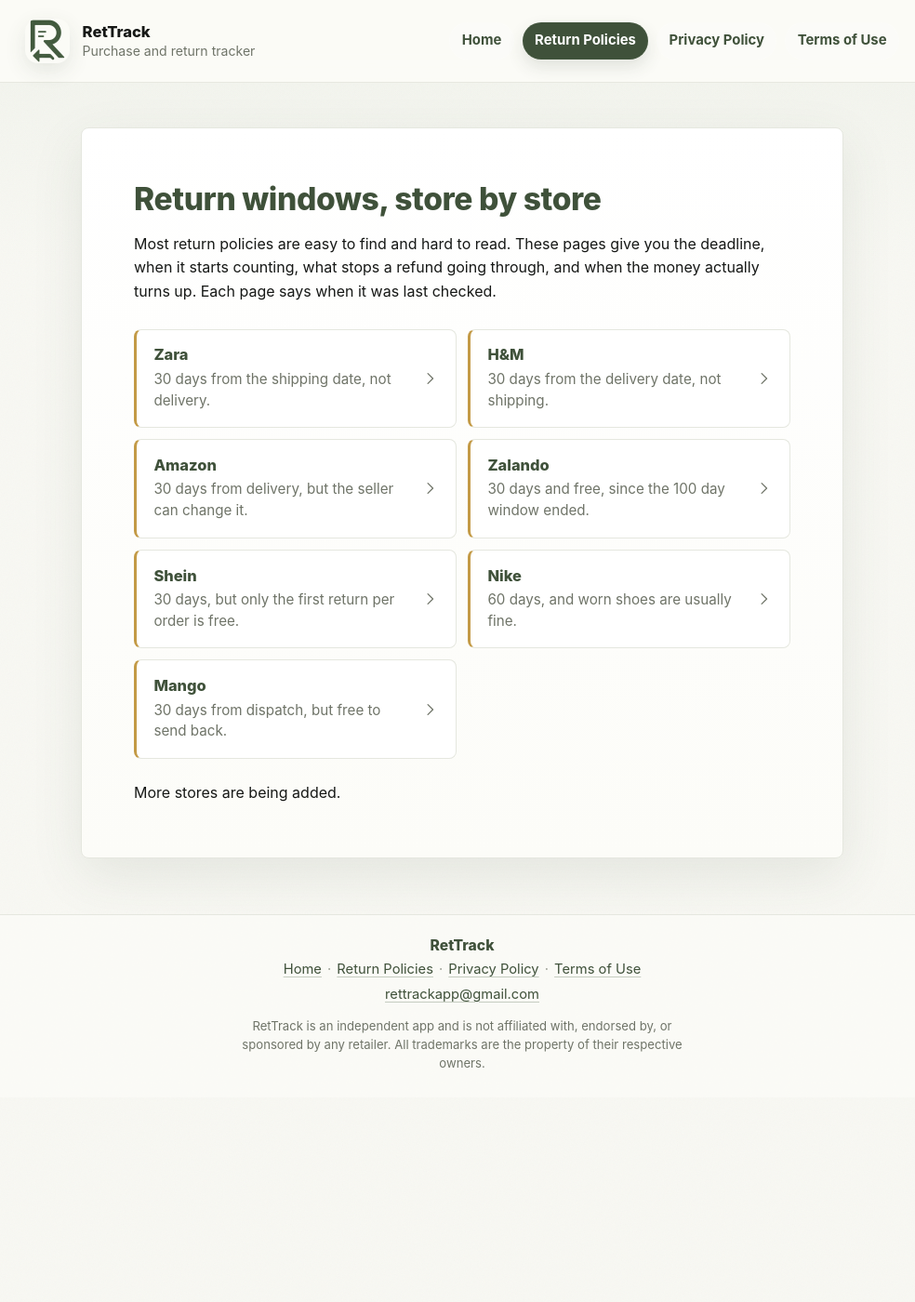
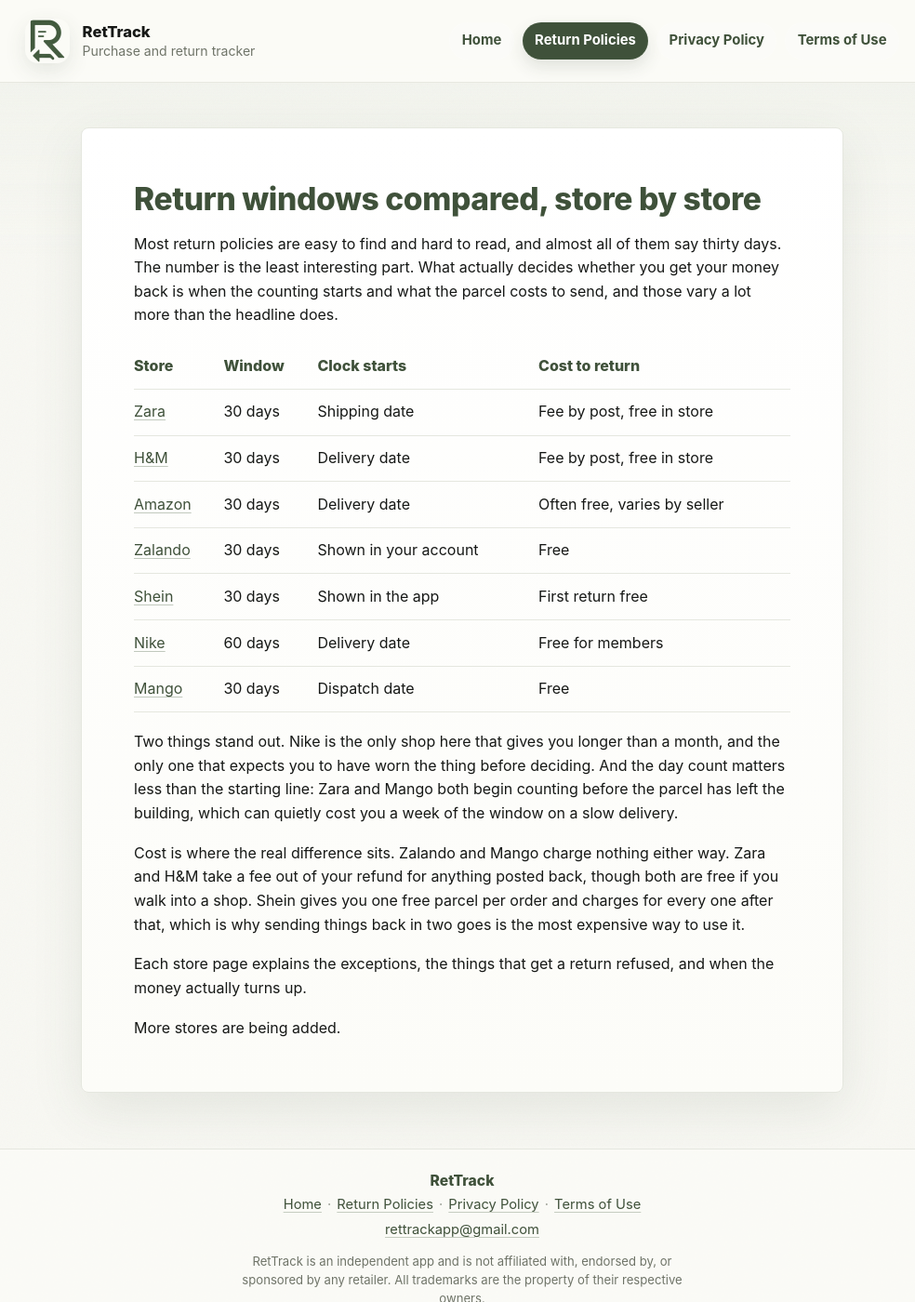
Before and after one commit to Gnonik1/rettrack-legal, a Jekyll site: the page built from docs/return-policies.md, in a window 1280 px wide and 1400 px high. Shown: the whole window at 93% size, without its empty margins (143-1127 px from the left). Built offline with Jekyll 4.4.1, drawn with Linux system fonts in a browser that asks for light colours.

Commit message:
turn the hub into a return policy comparison page

```diff
--- a/docs/return-policies.md
+++ b/docs/return-policies.md
@@ -1,78 +1,28 @@
 ---
 layout: default
-title: "Return Windows, Store by Store"
+title: "Return Policy Comparison: How Long You Have at Each Store"
 permalink: /return-policies/
-description: "How long you have to return an item at each store, when the clock starts counting, and what stops a refund going through."
+description: "A side by side comparison of return windows at Zara, H&M, Amazon, Zalando, Shein, Nike and Mango, including when the clock starts counting and what it costs to send something back."
 ---
 
-# Return windows, store by store
+# Return windows compared, store by store
 
-Most return policies are easy to find and hard to read. These pages give you the deadline, when it starts counting, what stops a refund going through, and when the money actually turns up. Each page says when it was last checked.
+Most return policies are easy to find and hard to read, and almost all of them say thirty days. The number is the least interesting part. What actually decides whether you get your money back is when the counting starts and what the parcel costs to send, and those vary a lot more than the headline does.
 
-<div class="store-list">
-  <a class="store-row" href="{{ '/return-policies/zara/' | relative_url }}">
-    <span class="store-copy">
-      <span class="store-name">Zara</span>
-      <span class="store-line">30 days from the shipping date, not delivery.</span>
-    </span>
-    <svg class="store-chevron" viewBox="0 0 24 24" aria-hidden="true" focusable="false">
-      <path d="M9.75 5.5 16.25 12l-6.5 6.5" />
-    </svg>
-  </a>
-  <a class="store-row" href="{{ '/return-policies/hm/' | relative_url }}">
-    <span class="store-copy">
-      <span class="store-name">H&amp;M</span>
-      <span class="store-line">30 days from the delivery date, not shipping.</span>
-    </span>
-    <svg class="store-chevron" viewBox="0 0 24 24" aria-hidden="true" focusable="false">
-      <path d="M9.75 5.5 16.25 12l-6.5 6.5" />
-    </svg>
-  </a>
-  <a class="store-row" href="{{ '/return-policies/amazon/' | relative_url }}">
-    <span class="store-copy">
-      <span class="store-name">Amazon</span>
-      <span class="store-line">30 days from delivery, but the seller can change it.</span>
-    </span>
-    <svg class="store-chevron" viewBox="0 0 24 24" aria-hidden="true" focusable="false">
-      <path d="M9.75 5.5 16.25 12l-6.5 6.5" />
-    </svg>
-  </a>
-  <a class="store-row" href="{{ '/return-policies/zalando/' | relative_url }}">
-    <span class="store-copy">
-      <span class="store-name">Zalando</span>
-      <span class="store-line">30 days and free, since the 100 day window ended.</span>
-    </span>
-    <svg class="store-chevron" viewBox="0 0 24 24" aria-hidden="true" focusable="false">
-      <path d="M9.75 5.5 16.25 12l-6.5 6.5" />
-    </svg>
-  </a>
-  <a class="store-row" href="{{ '/return-policies/shein/' | relative_url }}">
-    <span class="store-copy">
-      <span class="store-name">Shein</span>
-      <span class="store-line">30 days, but only the first return per order is free.</span>
-    </span>
-    <svg class="store-chevron" viewBox="0 0 24 24" aria-hidden="true" focusable="false">
-      <path d="M9.75 5.5 16.25 12l-6.5 6.5" />
-    </svg>
-  </a>
-  <a class="store-row" href="{{ '/return-policies/nike/' | relative_url }}">
-    <span class="store-copy">
-      <span class="store-name">Nike</span>
-      <span class="store-line">60 days, and worn shoes are usually fine.</span>
-    </span>
-    <svg class="store-chevron" viewBox="0 0 24 24" aria-hidden="true" focusable="false">
-      <path d="M9.75 5.5 16.25 12l-6.5 6.5" />
-    </svg>
-  </a>
-  <a class="store-row" href="{{ '/return-policies/mango/' | relative_url }}">
-    <span class="store-copy">
-      <span class="store-name">Mango</span>
-      <span class="store-line">30 days from dispatch, but free to send back.</span>
-    </span>
-    <svg class="store-chevron" viewBox="0 0 24 24" aria-hidden="true" focusable="false">
-      <path d="M9.75 5.5 16.25 12l-6.5 6.5" />
-    </svg>
-  </a>
-</div>
+| Store | Window | Clock starts | Cost to return |
+| --- | --- | --- | --- |
+| [Zara]({{ '/return-policies/zara/' | relative_url }}) | 30 days | Shipping date | Fee by post, free in store |
+| [H&M]({{ '/return-policies/hm/' | relative_url }}) | 30 days | Delivery date | Fee by post, free in store |
+| [Amazon]({{ '/return-policies/amazon/' | relative_url }}) | 30 days | Delivery date | Often free, varies by seller |
+| [Zalando]({{ '/return-policies/zalando/' | relative_url }}) | 30 days | Shown in your account | Free |
+| [Shein]({{ '/return-policies/shein/' | relative_url }}) | 30 days | Shown in the app | First return free |
+| [Nike]({{ '/return-policies/nike/' | relative_url }}) | 60 days | Delivery date | Free for members |
+| [Mango]({{ '/return-policies/mango/' | relative_url }}) | 30 days | Dispatch date | Free |
+
+Two things stand out. Nike is the only shop here that gives you longer than a month, and the only one that expects you to have worn the thing before deciding. And the day count matters less than the starting line: Zara and Mango both begin counting before the parcel has left the building, which can quietly cost you a week of the window on a slow delivery.
+
+Cost is where the real difference sits. Zalando and Mango charge nothing either way. Zara and H&M take a fee out of your refund for anything posted back, though both are free if you walk into a shop. Shein gives you one free parcel per order and charges for every one after that, which is why sending things back in two goes is the most expensive way to use it.
+
+Each store page explains the exceptions, the things that get a return refused, and when the money actually turns up.
 
 More stores are being added.
```
